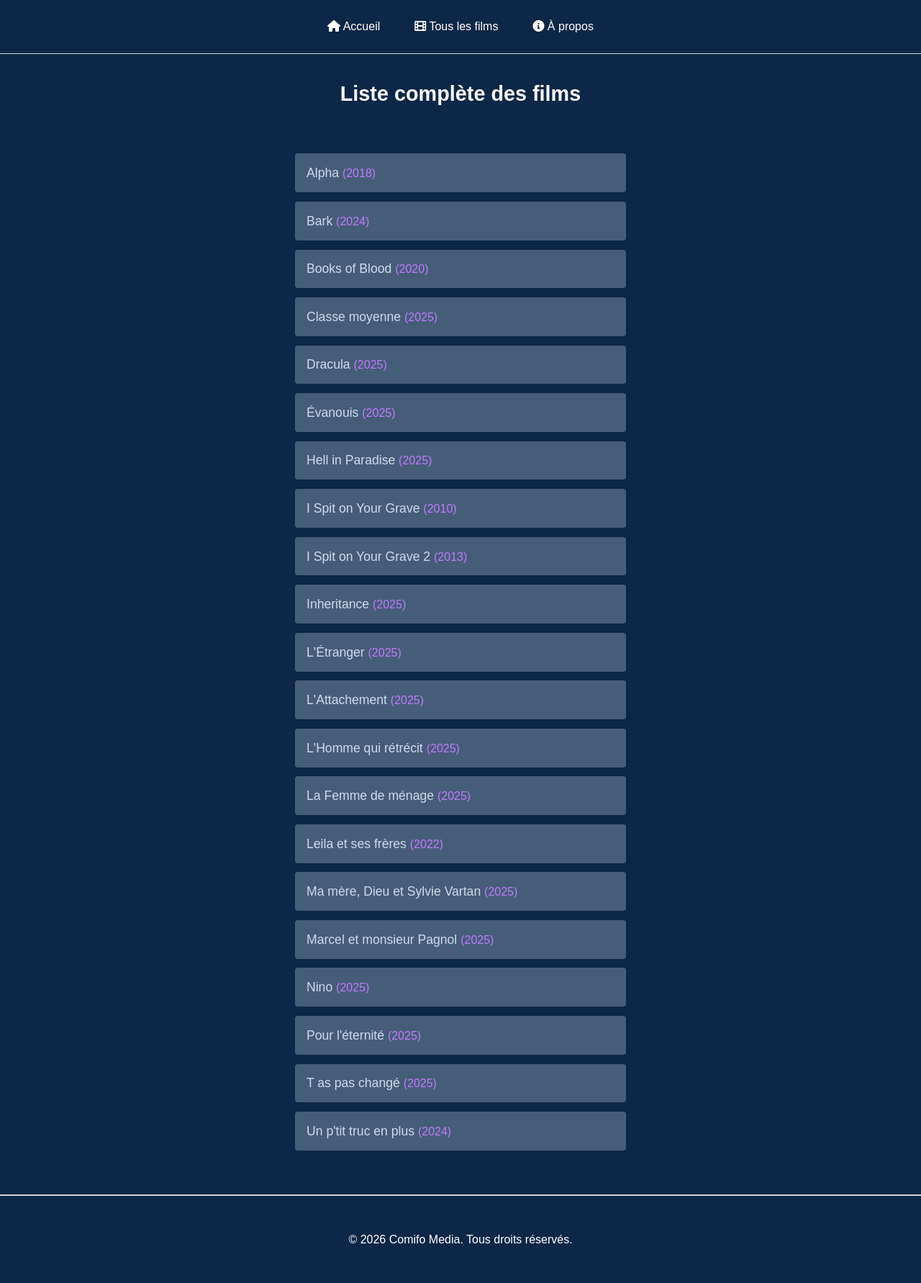
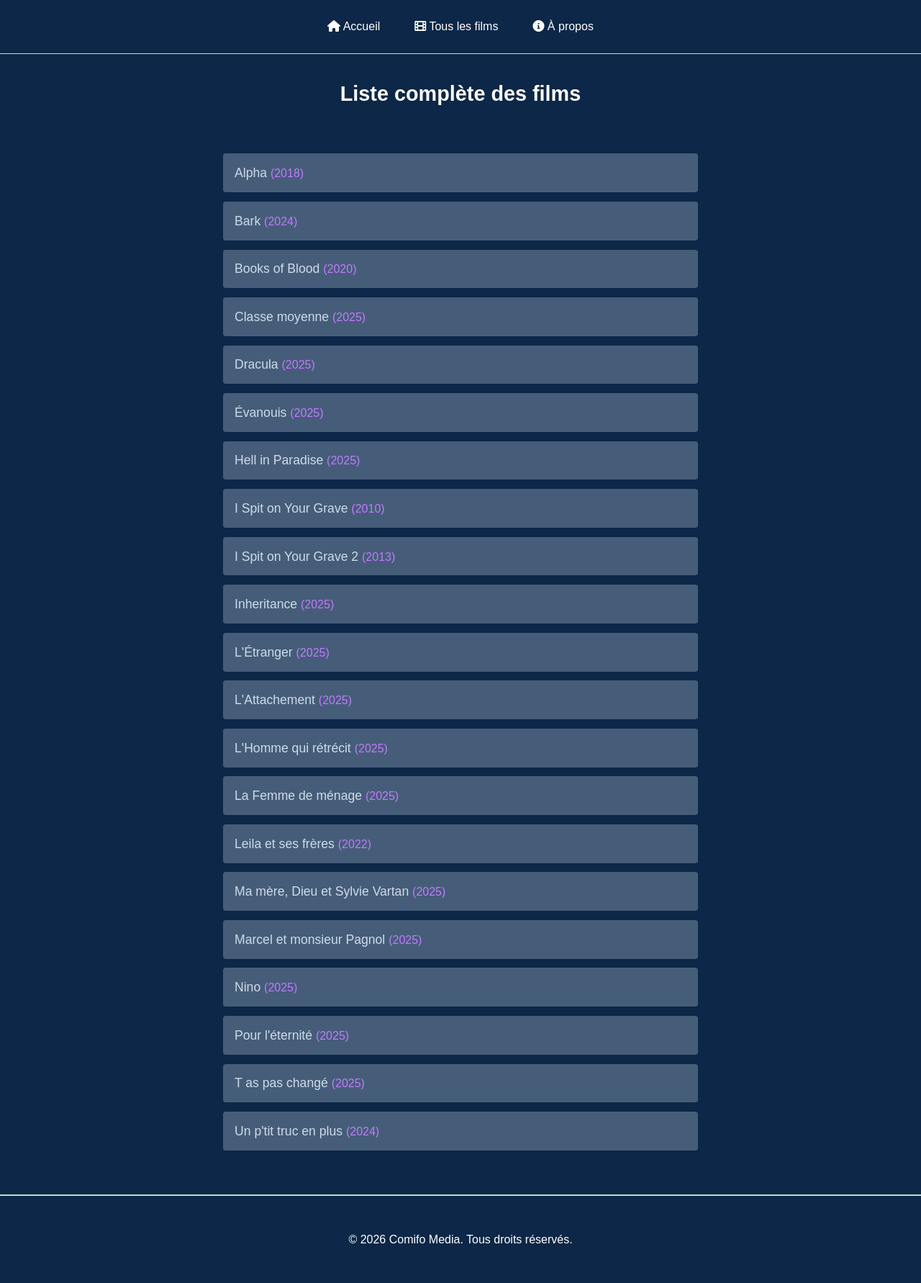
Before and after one commit to comifo-media/comifo-media, a Jekyll site: the page built from films.html, in a window 1280 px wide. Shown: the part 300-2082 px from the top of the page at 72% size. Built offline with Jekyll 4.4.1, drawn with Linux system fonts in a browser that asks for light colours.

Commit message:
Update style.css

```diff
--- a/assets/css/style.css
+++ b/assets/css/style.css
@@ -161,7 +161,7 @@ body {
 
 .films-list {
   list-style: none;
-  max-width: 500px;
+  max-width: 700px;
   margin: 0 auto;
   padding: 0 20px;
   text-align: left;
```
